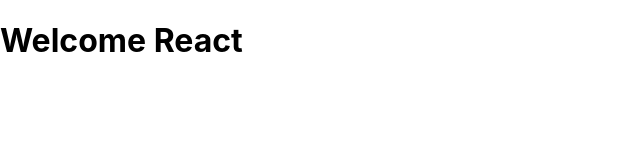
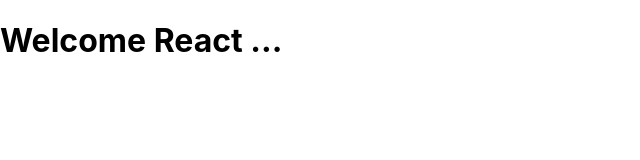
Before and after one commit to TAOUFIQNADIFI/fullStackTask, a React (Create React App) app in the folder task/: page / in a window 1280 px wide. Shown: the top 160 px of the page, without its empty margins (0-640 px from the left). Built offline with nearby package versions, Linux system fonts and the light colour scheme.

Commit message:
change ..

```diff
--- a/task/src/index.js
+++ b/task/src/index.js
@@ -6,7 +6,7 @@
 
 ReactDOM.render(
   <React.StrictMode>
-<h1> Welcome React</h1>
+<h1> Welcome React ...</h1>
   </React.StrictMode>,
   document.getElementById('root')
 );
```
